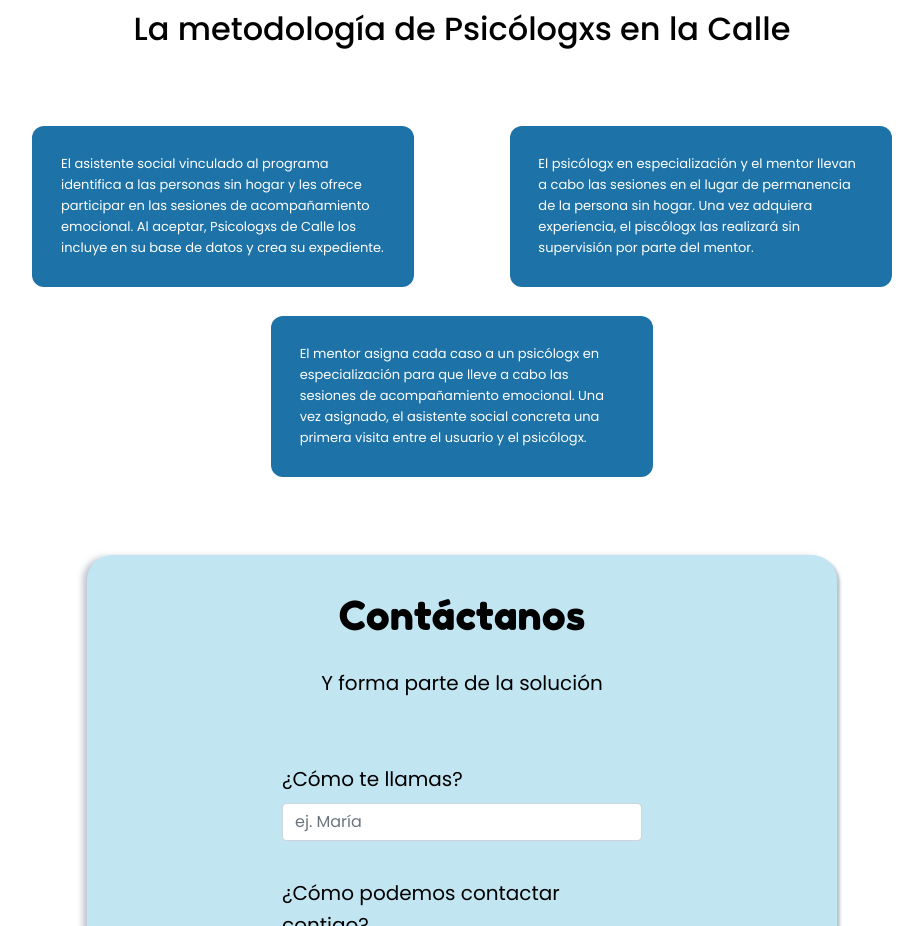
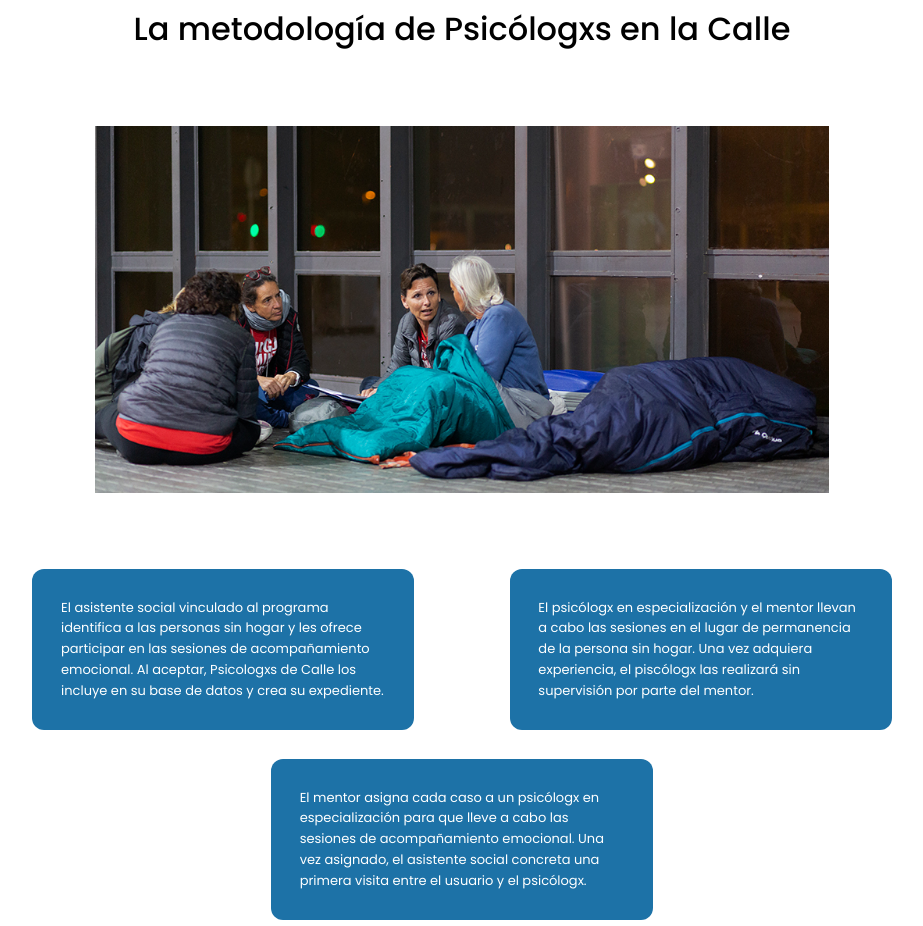
Before and after one commit to joannaWebDev/psicologxs-de-calle, a React (Create React App) app in the folder client/: page /psicologxs-de-calle/ in a window 1280 px wide. Shown: the part 4300-5226 px from the top of the page, without its empty margins (178-1101 px from the left). Built offline with nearby package versions, Linux system fonts and the light colour scheme.

Commit message:
Add homeless woman photo to methodology section

```diff
--- a/client/src/components/Methodology/Methodology.css
+++ b/client/src/components/Methodology/Methodology.css
@@ -57,3 +57,10 @@
     border-radius: 50%;
     margin-bottom: 5%;
 }
+
+.image {
+    width: 80%;
+    display: flex;
+    align-self: center;
+    margin-bottom: 8%;
+  }
--- a/client/src/components/Methodology/Methodology.js
+++ b/client/src/components/Methodology/Methodology.js
@@ -1,7 +1,8 @@
 import React from 'react';
 import Container from 'react-bootstrap/esm/Container';
 /* import LineTo from 'react-lineto'; */
-import './Methodology.css'
+import './Methodology.css';
+import homelessWomen from './../../assets/images/homeless-women.jpg';
 
 const Methodology = () => {
     return (
@@ -9,6 +10,11 @@ const Methodology = () => {
             <h3 className="methodHeader text-center">La metodología de Psicólogxs en la Calle</h3>
 
             <div className="methodology">
+                <section className="image">
+                    <div className="container-fluid">
+                        <img src={homelessWomen} className="img-fluid"/>
+                    </div>
+                </section>
                 <section className="upSchema">
                     <article>El asistente social vinculado al programa identifica a las personas sin hogar y les ofrece participar en las sesiones de acompañamiento emocional. Al aceptar, Psicologxs de Calle los  incluye en su base de datos y crea su expediente.</article>
                     <article>El psicólogx en especialización y el mentor llevan a cabo las sesiones en el lugar de permanencia de la persona sin hogar. Una vez adquiera experiencia, el piscólogx las realizará sin supervisión por parte del mentor.</article>
```
